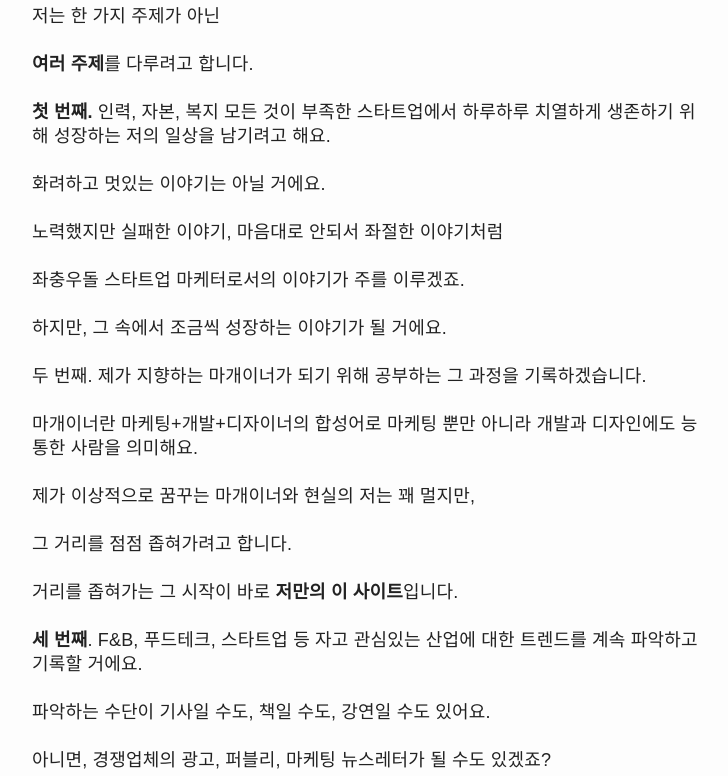
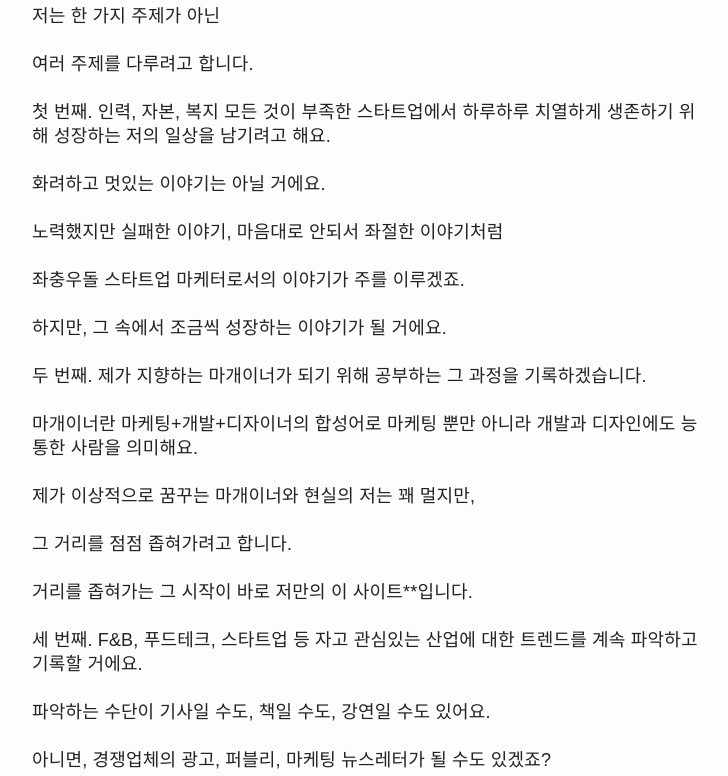
Before and after one commit to boriku/boriku, a Jekyll site: the page built from _posts/2019-06-15-firstlog.md, in a window 1280 px wide and 1400 px high, scrolled down 1373 px, cut to the strip 206-982 px from the top of the window. Shown: the whole strip, without its empty margins (270-998 px from the left). Built offline with Jekyll 4.4.1, drawn with Linux system fonts in a browser that asks for light colours; comment, search, counter and statistics services are not loaded; some of the changed text lies outside the part shown.

Commit message:
190616-7

```diff
--- a/_posts/2019-06-15-firstlog.md
+++ b/_posts/2019-06-15-firstlog.md
@@ -2,11 +2,11 @@
 title: [스타트업 마케터로서의 기록] 드디어, 시작
 ---
 
-### **[스타트업 마케터로서의 기록] 드디어, 시작**
+[스타트업 마케터로서의 기록] 드디어, 시작
 
 
 
-**426일, 1년하고도 2달.**
+426일, 1년하고도 2달.
 
 오늘까지 제가 스타트업에서 일한 날들입니다.
 
@@ -22,15 +22,15 @@
 
 사실, 그 바람은 작년 여름부터 시작이었죠.
 
-*“완벽하지 않은 글을 남들에게 보여주기 부끄럽다.”*
+“완벽하지 않은 글을 남들에게 보여주기 부끄럽다.”
 
-*“무슨 말부터 어떻게 어디에 써야할 지 모르겠다.”*
+“무슨 말부터 어떻게 어디에 써야할 지 모르겠다.”
 
-*“아 오늘은 너무 피곤해서, 내일은 바빠서…”*
+“아 오늘은 너무 피곤해서, 내일은 바빠서…”
 
 
 
-계속 미뤄왔던 **제 이야기**를 이제 써보려고 해요.
+계속 미뤄왔던 제 이야기를 이제 써보려고 해요.
 
 
 
@@ -46,11 +46,10 @@
 
 저는 한 가지 주제가 아닌
 
-**여러 주제**를 다루려고 합니다.
+여러 주제를 다루려고 합니다.
 
 
-
-**첫 번째.** 인력, 자본, 복지 모든 것이 부족한 스타트업에서 하루하루 치열하게 생존하기 위해 성장하는 저의 일상을 남기려고 해요.
+첫 번째. 인력, 자본, 복지 모든 것이 부족한 스타트업에서 하루하루 치열하게 생존하기 위해 성장하는 저의 일상을 남기려고 해요.
 
 
 
@@ -74,13 +73,13 @@
 
 그 거리를 점점 좁혀가려고 합니다.
 
-거리를 좁혀가는 그 시작이 바로 **저만의 이 사이트**입니다.
+거리를 좁혀가는 그 시작이 바로 저만의 이 사이트**입니다.
 
 
 
 
 
-**세 번째**. F&B, 푸드테크, 스타트업 등 자고 관심있는 산업에 대한 트렌드를 계속 파악하고 기록할 거에요.
+세 번째. F&B, 푸드테크, 스타트업 등 자고 관심있는 산업에 대한 트렌드를 계속 파악하고 기록할 거에요.
 
 파악하는 수단이 기사일 수도, 책일 수도, 강연일 수도 있어요.
 
@@ -88,7 +87,7 @@
 
  ![](C:\Users\USER\Documents\GitHub\boriku\boriku\img\firstlog_3.jpg)
 
-트렌드에 재빠르게 반응할 수 있는 그런 마케터가 되기 위해 **기록하는 공간**으로 이 사이트를 활용하려고 합니다.
+트렌드에 재빠르게 반응할 수 있는 그런 마케터가 되기 위해 기록하는 공간으로 이 사이트를 활용하려고 합니다.
 
 
 
```
